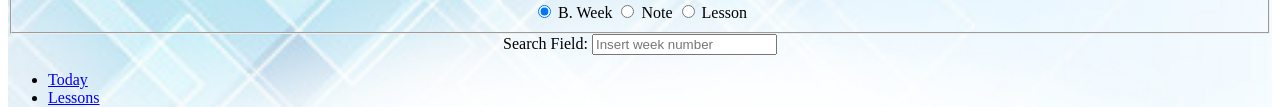
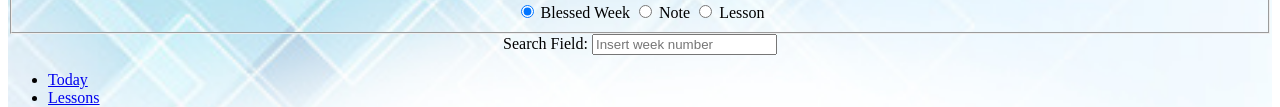
Before and after one commit to anthonnyc2/Church, a plain HTML site: page sunday/search.html in a window 1280 px wide. Shown: the part 635-742 px from the top of the page. Drawn offline with Linux system fonts and the light colour scheme.

Commit message:
Changes made by Anthonny Crespo (anthonny.crespo@gmail.com).

```diff
--- a/sunday/search.html
+++ b/sunday/search.html
@@ -37,7 +37,7 @@
                 <fieldset data-role="controlgroup" data-type="horizontal">
                     <legend>Options:</legend>
                     <input type="radio" name="radio-choice-h-2" id="radio-choice-h-2a" value="BW" checked="checked">
-                    <label for="radio-choice-h-2a">B. Week</label>
+                    <label for="radio-choice-h-2a">Blessed Week</label>
                     <input type="radio" name="radio-choice-h-2" id="radio-choice-h-2b" value="NT">
                     <label for="radio-choice-h-2b">Note</label>
                     <input type="radio" name="radio-choice-h-2" id="radio-choice-h-2c" value="LS">
```
